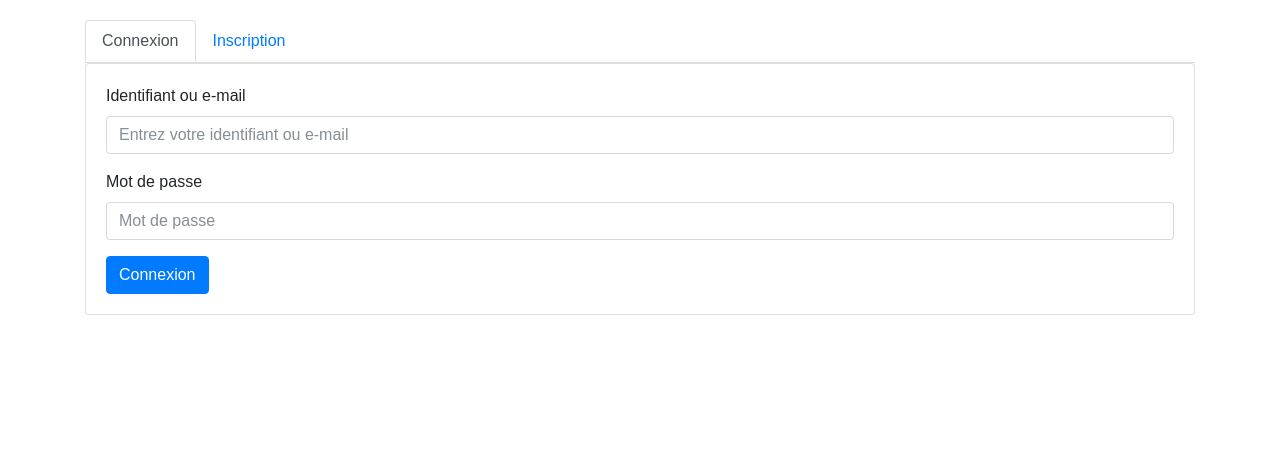
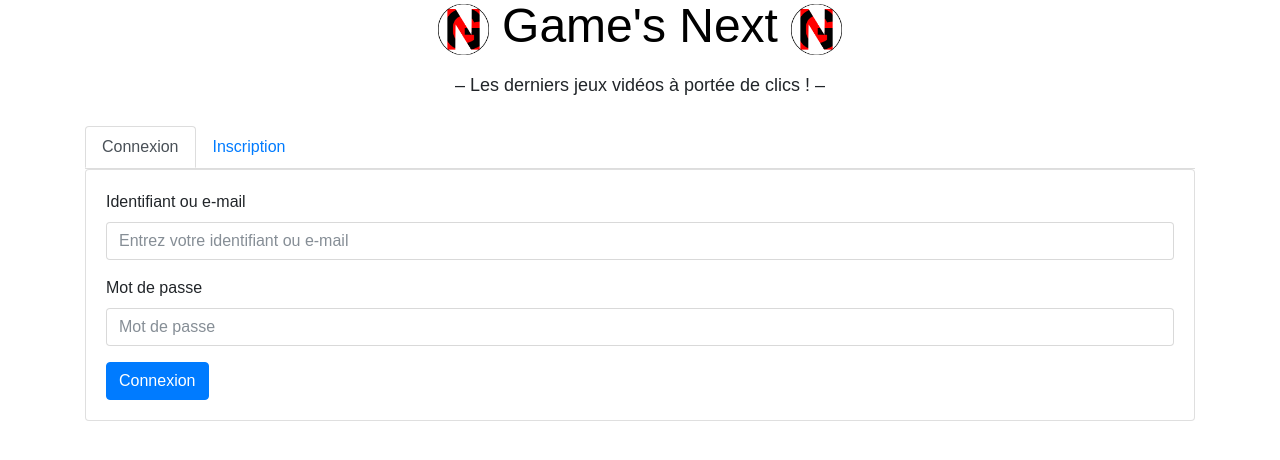
Before and after one commit to toulouseesson/tpudev, a plain HTML site: page example.html in a window 1280 px wide. Drawn offline with Linux system fonts and the light colour scheme.

Commit message:
Modif page connexion

```diff
--- a/example.html
+++ b/example.html
@@ -16,6 +16,14 @@
     </style>
   </head>
   <body>
+    <header>
+      <title>Game's Next</title>
+        <a href="index.html" id="titre" ><h1 class="text-center"><font size="8"><img class="logosite" src="images/logo site.png"/>      Game's Next      <img class="logosite" src="images/logo site.png"/></font></h1></a>
+        <h2 class="text-center"><font size="4">– Les derniers jeux vidéos à portée de clics ! –</font></h2>
+        <ul class="nav nav-pills">
+
+        </ul>
+    </header>
 
     <div class="container">
         <ul id="onglets" class="nav nav-tabs">
--- a/page_connexion/css/styles.css
+++ b/page_connexion/css/styles.css
@@ -5,3 +5,11 @@
 #onglets {
   margin-top: 20px;
 }
+.logosite{
+	width: 4%;
+	height: 4%;
+}
+#titre{
+	text-decoration: none;
+	color: black;
+}
```
